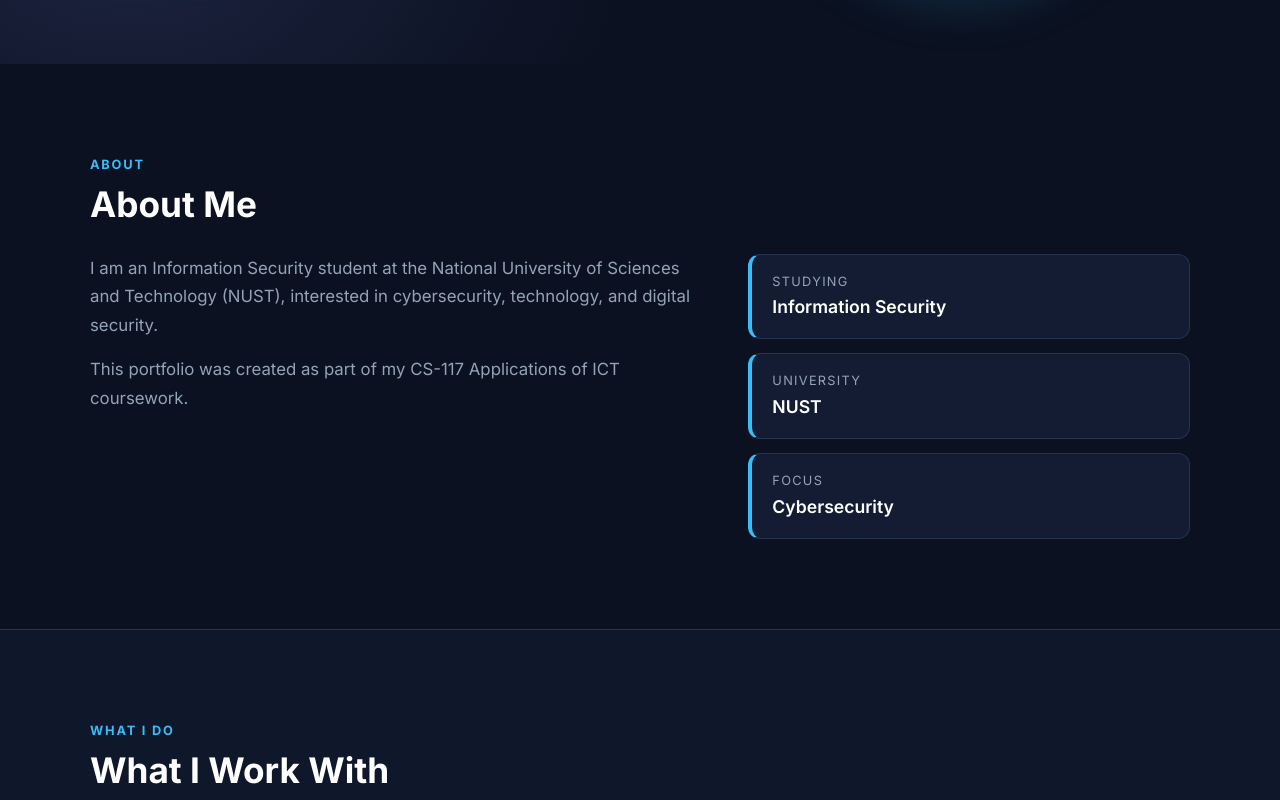
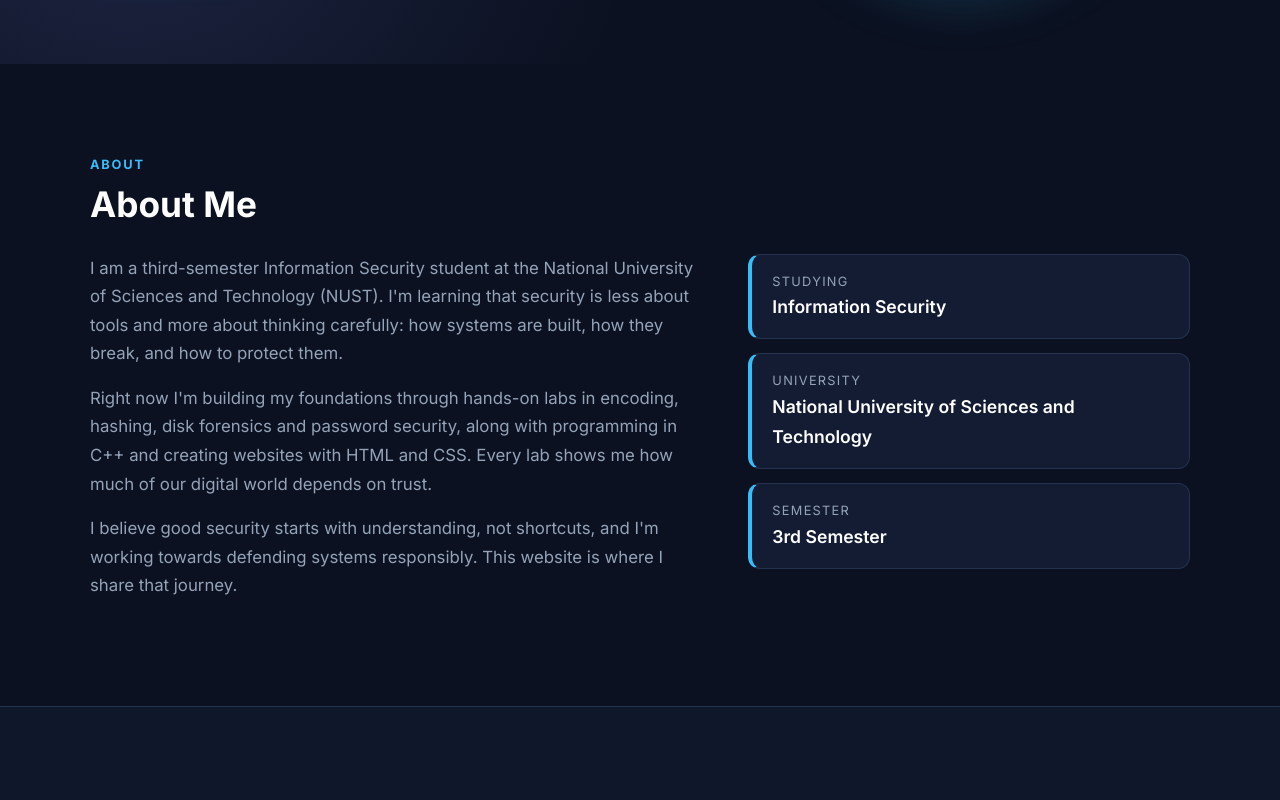
Before and after one commit to Sarosh46/Sarosh46.github.io, a plain HTML site: page index.html in a window 1280 px wide. Shown: the part 534-1334 px from the top of the page. Drawn offline with Linux system fonts and the light colour scheme.

Commit message:
Update About section with university name

```diff
--- a/index.html
+++ b/index.html
@@ -67,13 +67,21 @@
                 <div class="about-grid">
                     <div class="about-text">
                         <p>
-                            I am an Information Security student at the National University
-                            of Sciences and Technology (NUST), interested in cybersecurity,
-                            technology, and digital security.
+                            I am a third-semester Information Security student at the
+                            National University of Sciences and Technology (NUST). I'm learning that security
+                            is less about tools and more about thinking carefully: how
+                            systems are built, how they break, and how to protect them.
                         </p>
                         <p>
-                            This portfolio was created as part of my CS-117 Applications
-                            of ICT coursework.
+                            Right now I'm building my foundations through hands-on labs in
+                            encoding, hashing, disk forensics and password security, along
+                            with programming in C++ and creating websites with HTML and CSS.
+                            Every lab shows me how much of our digital world depends on trust.
+                        </p>
+                        <p>
+                            I believe good security starts with understanding, not
+                            shortcuts, and I'm working towards defending systems responsibly.
+                            This website is where I share that journey.
                         </p>
                     </div>
 
@@ -84,11 +92,11 @@
                         </div>
                         <div class="fact">
                             <span class="fact-label">University</span>
-                            <span class="fact-value">NUST</span>
+                            <span class="fact-value">National University of Sciences and Technology</span>
                         </div>
                         <div class="fact">
-                            <span class="fact-label">Focus</span>
-                            <span class="fact-value">Cybersecurity</span>
+                            <span class="fact-label">Semester</span>
+                            <span class="fact-value">3rd Semester</span>
                         </div>
                     </div>
                 </div>
```
